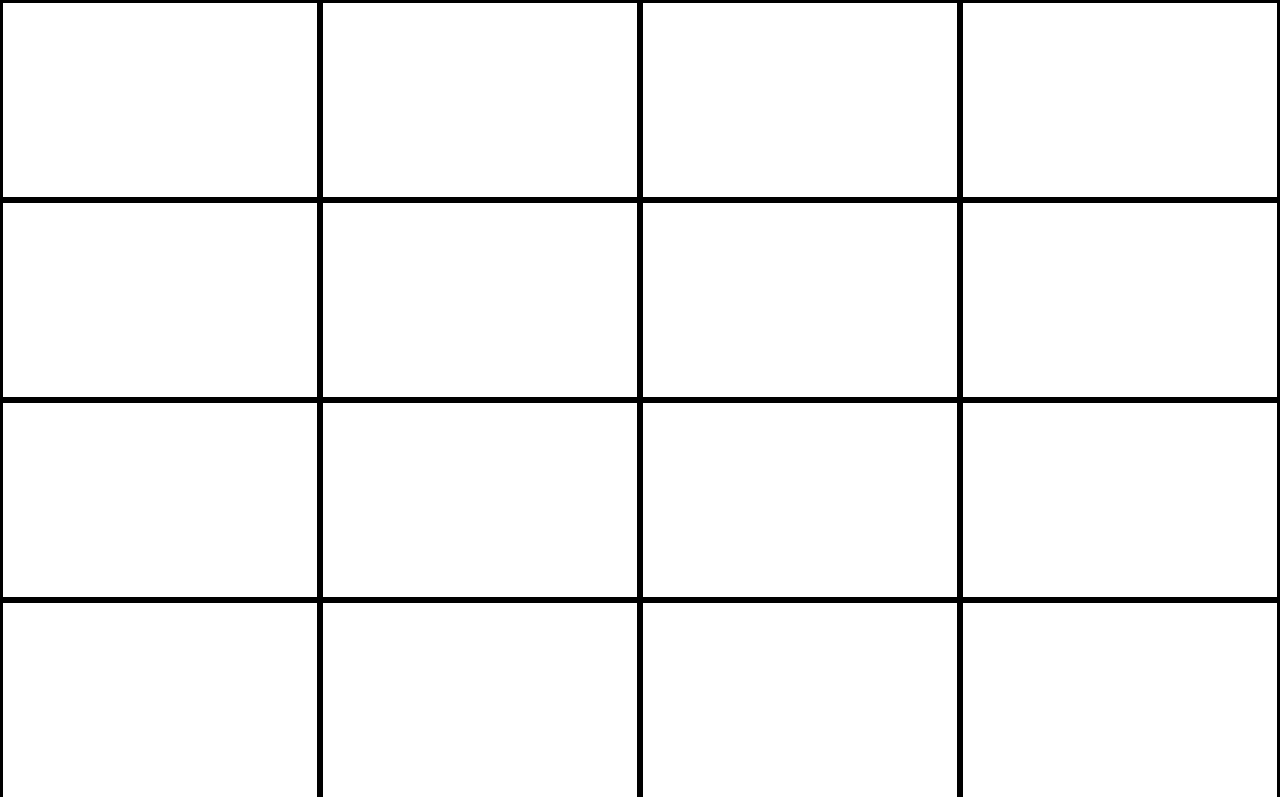
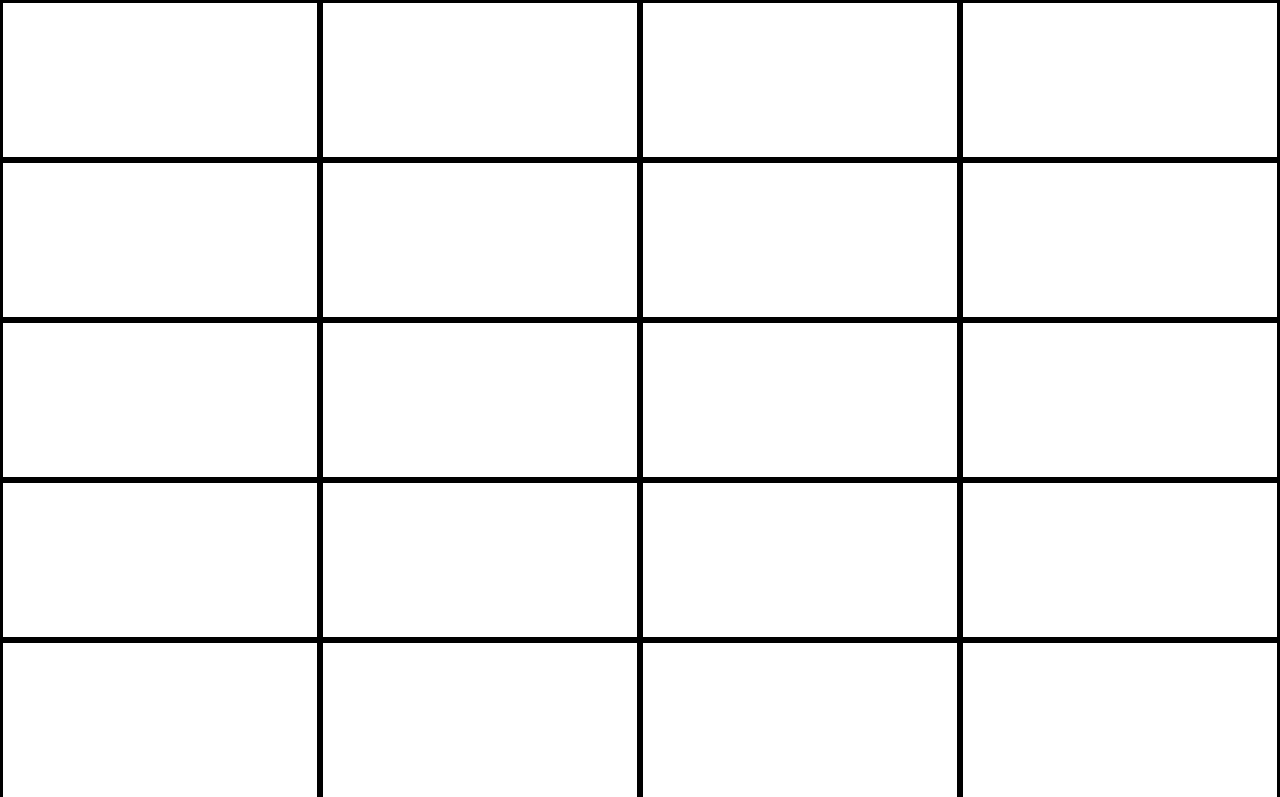
Before and after one commit to Alexis2428/memotest, a website: page index.html in a window 1280 px wide. Both pictures are taken after a click on the button "Comenzar juego". Shown: the top 797 px of the page. Drawn offline with nearby package versions, Linux system fonts and the light colour scheme.

Commit message:
Cambia la altura de cada cuadro

```diff
--- a/src/main.css
+++ b/src/main.css
@@ -1,5 +1,5 @@
 .fila {
-    height: 25vh;
+    height: 20vh;
 }
 
 .columna {
```
